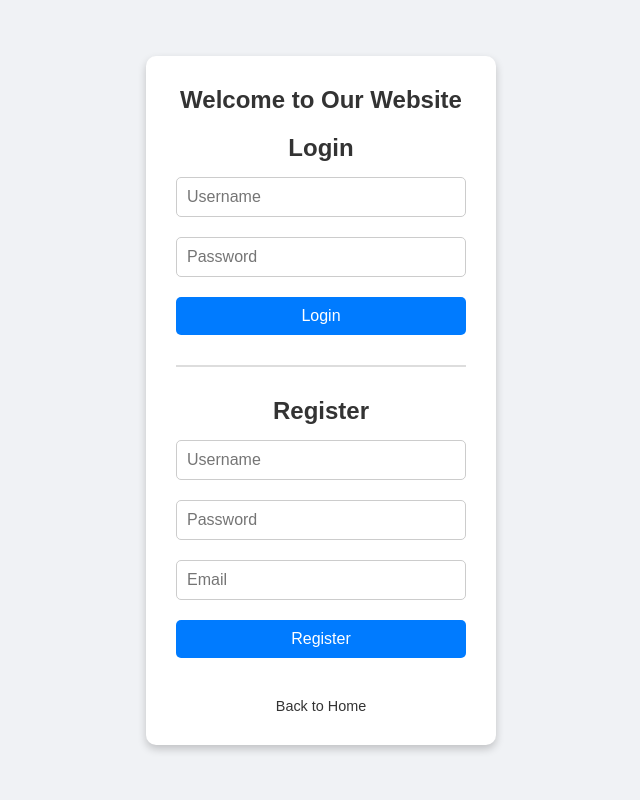
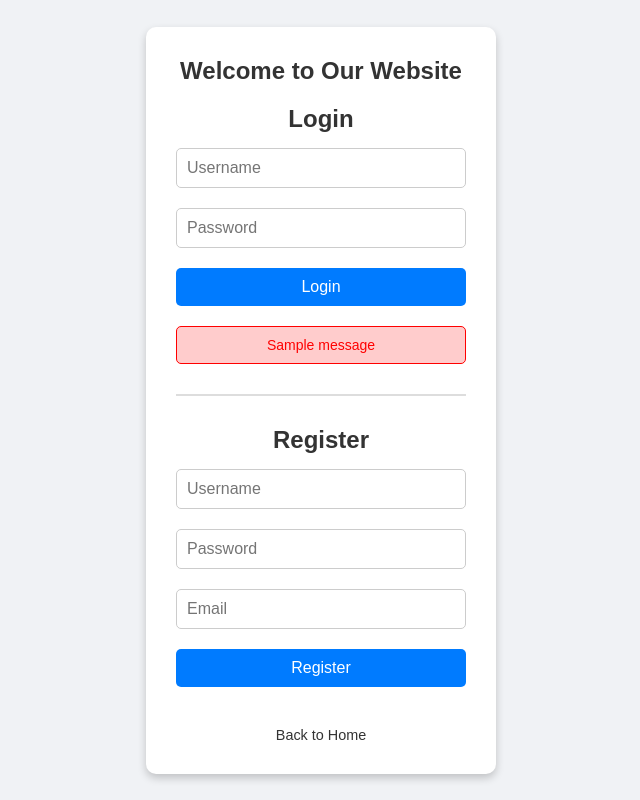
Before and after one commit to Shivankar28/Vipravivah, a Flask app: page /login_register in a window 1280 px wide. Shown: the whole page, without its empty margins (319-959 px from the left). Run offline with Flask 3, Linux system fonts and the light colour scheme; tables that the repository leaves empty hold one stand-in row (values such as "Sample post"); one stand-in notice (Sample message) is shown.

Commit message:
Update login_register.html

```diff
--- a/templates/login_register.html
+++ b/templates/login_register.html
@@ -76,6 +76,18 @@
             border: 1px solid #ddd;
         }
 
+        /* Flash Message Styles */
+        .flash-message {
+            margin: 20px 0;
+            padding: 10px;
+            background-color: #ffcccc;
+            color: red;
+            border: 1px solid red;
+            border-radius: 5px;
+            text-align: center;
+            font-size: 14px;
+        }
+
         /* Link Styles */
         a {
             display: block;
@@ -111,6 +123,17 @@
             </form>
         </div>
 
+        <!-- Flash Messages -->
+        {% with messages = get_flashed_messages(with_categories=true) %}
+        {% if messages %}
+            <div class="flash-message">
+                {% for category, message in messages %}
+                    {{ message }}
+                {% endfor %}
+            </div>
+        {% endif %}
+        {% endwith %}
+
         <hr>
 
         <div>
```
